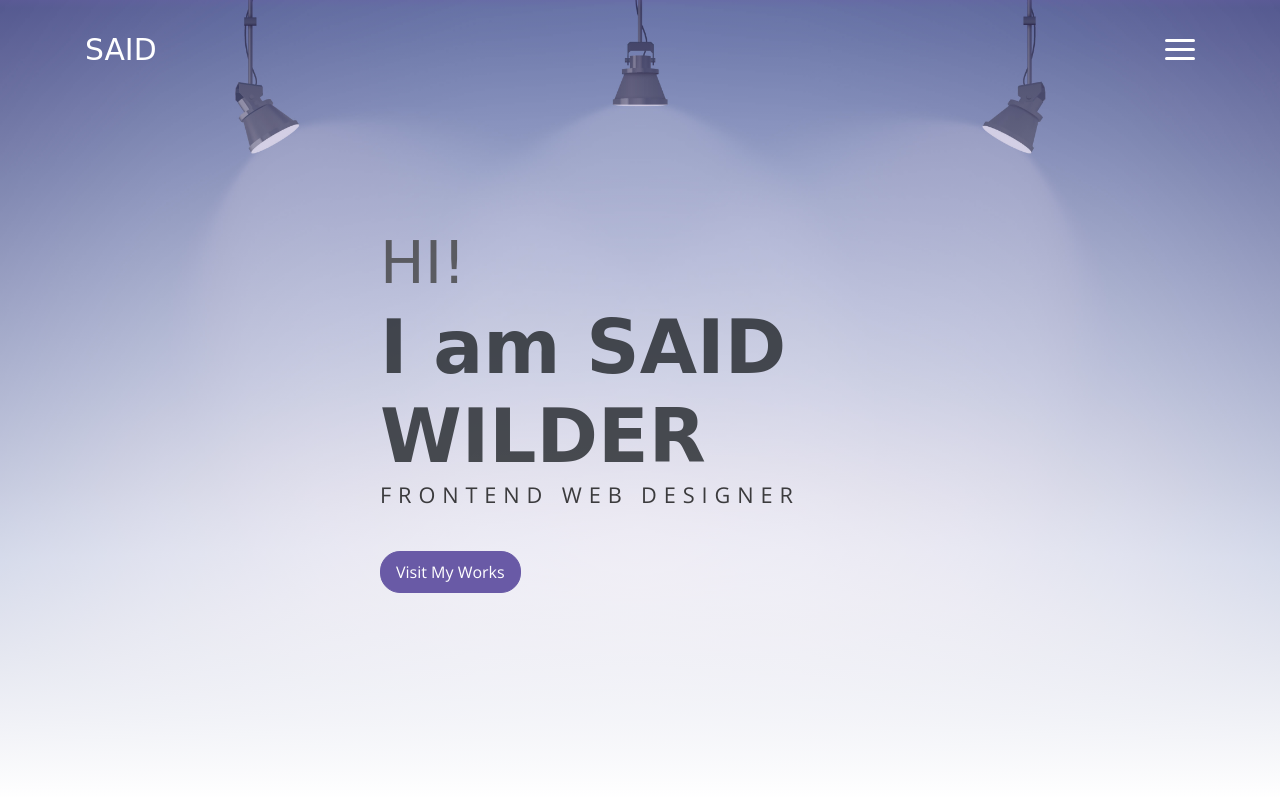
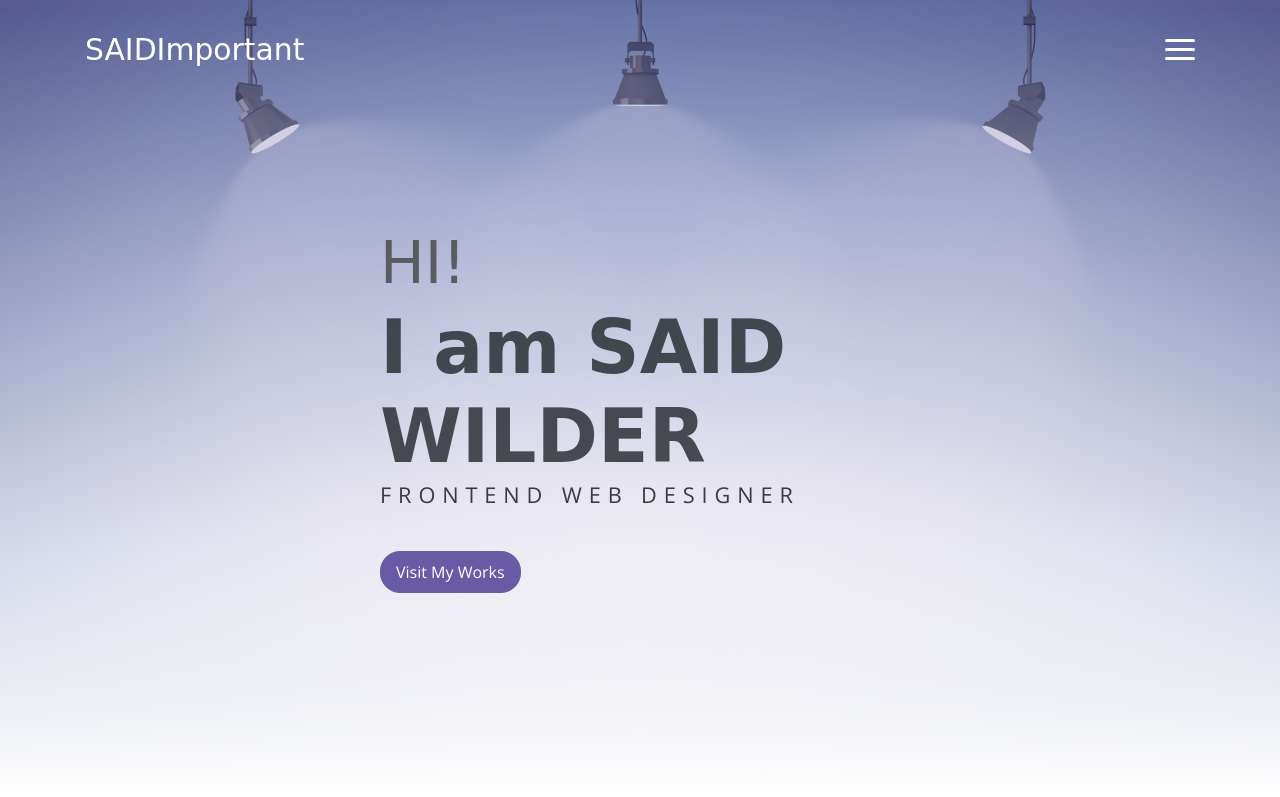
Before and after one commit to selhabti/selhabti.github.io, a plain HTML site: page index.html in a window 1280 px wide. Shown: the top 797 px of the page. Drawn offline with nearby package versions, Linux system fonts and the light colour scheme; a web font is replaced by a local one.

Commit message:
Update index.html

```diff
--- a/index.html
+++ b/index.html
@@ -16,7 +16,7 @@
     <!-- Page Navbar -->
     <nav class="custom-navbar" data-spy="affix" data-offset-top="20">
         <div class="container">
-            <a class="logo" href="#">SAID</a>
+            <a class="logo" href="#">SAID<span class="note">Important</span></a>
             <ul class="nav">
                 <li class="item">
                     <a class="link" href="#home">Home</a>
```
